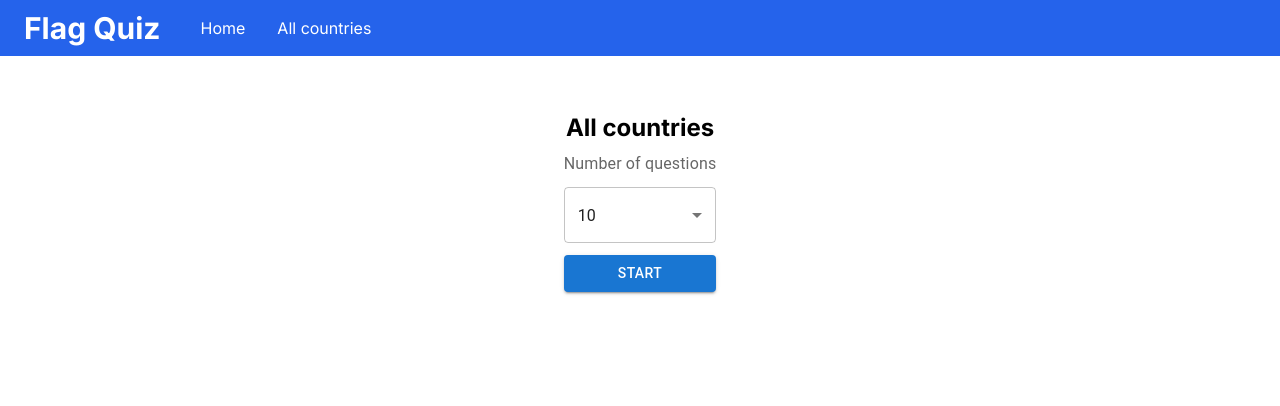
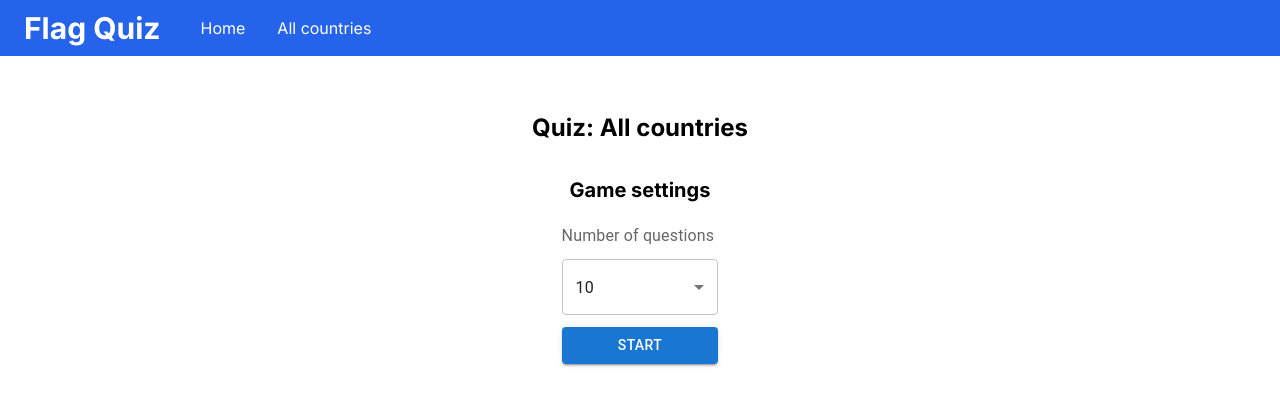
Before and after one commit to rpg0001/flagquiz, a Next.js app: page /all-countries in a window 1280 px wide. Shown: the top 406 px of the page. Built offline with nearby package versions, Linux system fonts and the light colour scheme.

Commit message:
fix countries list, display stats

```diff
--- a/src/app/all-countries/page.tsx
+++ b/src/app/all-countries/page.tsx
@@ -1,12 +1,12 @@
 "use client";
-import { countries } from "@/data/countries";
+import { countryData } from "@/data/countries";
 import Quiz from "../components/quizComponents/Quiz";
 
 export default function AllCountries() {
   return (
     <>
-      <h2>All countries</h2>
-      <Quiz allCountries={countries} />
+      <h2>Quiz: All countries</h2>
+      <Quiz allCountries={countryData} />
     </>
   );
 }
--- a/src/app/components/quizComponents/Quiz.tsx
+++ b/src/app/components/quizComponents/Quiz.tsx
@@ -1,5 +1,5 @@
 "use client";
-import { Country } from "@/data/countries";
+import { Country, countryData } from "@/data/countries";
 import { AutocompleteChangeReason, Autocomplete, TextField, Button, InputLabel, Select, MenuItem, SelectChangeEvent } from "@mui/material";
 import { useState, useEffect, SyntheticEvent } from "react";
 import Buttons from "./Buttons";
@@ -42,7 +42,8 @@ export default function SetupQuiz(props: { allCountries: Country[] }) {
   return (
     <>
       {!startedQuiz ?
-        <div className="flex flex-col gap-3">
+        <div className="flex flex-col gap-3 my-4">
+          <h3>Game settings</h3>
           <InputLabel id="demo-simple-select-label">Number of questions</InputLabel>
           <Select
             labelId="demo-simple-select-label"
@@ -78,7 +79,10 @@ function Quiz(props: {
   const [country, setCountry] = useState<Country>();
   const [remainingCountries, setRemainingCountries] = useState<Country[]>(props.countries);
   const [selectedCountry, setSelectedCountry] = useState<Country | null>();
+
   const [answered, setAnswered] = useState<CorrectType | null>();
+  const [correct, setCorrect] = useState<number>(0);
+  const [incorrect, setIncorrect] = useState<number>(0);
 
   function getRandomCountry(): Country {
     const randomInteger = Math.floor(Math.random() * remainingCountries.length);
@@ -102,8 +106,10 @@ function Quiz(props: {
     setQuestionsAnswered(questionsAnswered + 1);
     if (country === selectedCountry) {
       setAnswered("Correct!");
+      setCorrect(correct + 1);
     } else {
       setAnswered("Incorrect!");
+      setIncorrect(incorrect + 1);
     }
   }
 
@@ -118,6 +124,7 @@ function Quiz(props: {
     <div className="w-fit flex flex-col h-max items-center p-4">
 
       <p>Answered: {questionsAnswered}  Total: {props.infinite ? "♾️" : props.countries.length}</p>
+      <p>Correct: {correct} Incorrect: {incorrect} </p>
 
 
       {country ? <Flag emoji={country?.emoji} /> : <Loading />}
@@ -125,7 +132,7 @@ function Quiz(props: {
       <Autocomplete
         disablePortal
         id="combo-box-demo"
-        options={props.countries}
+        options={countryData}
         sx={{ width: 300 }}
         renderInput={(params) => <TextField {...params} label="Select country" />}
         onChange={handleChange} />
--- a/src/data/countries.tsx
+++ b/src/data/countries.tsx
@@ -3,7 +3,7 @@ export type Country = {
 	label: string
 }
 
-export const countries: Country[] = [
+export const countryData: Country[] = [
 	{
 		emoji: "🇦🇫",
 		label: "Afghanistan"
```
